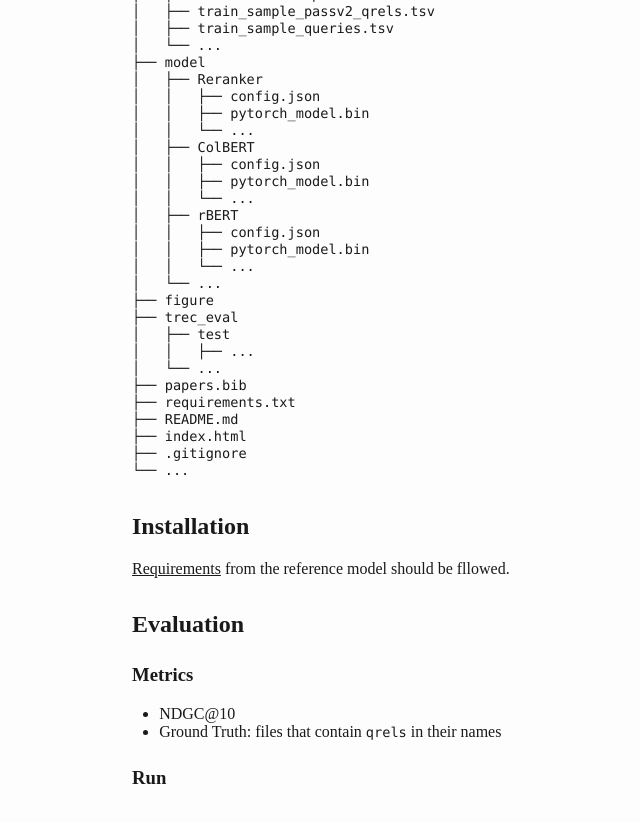
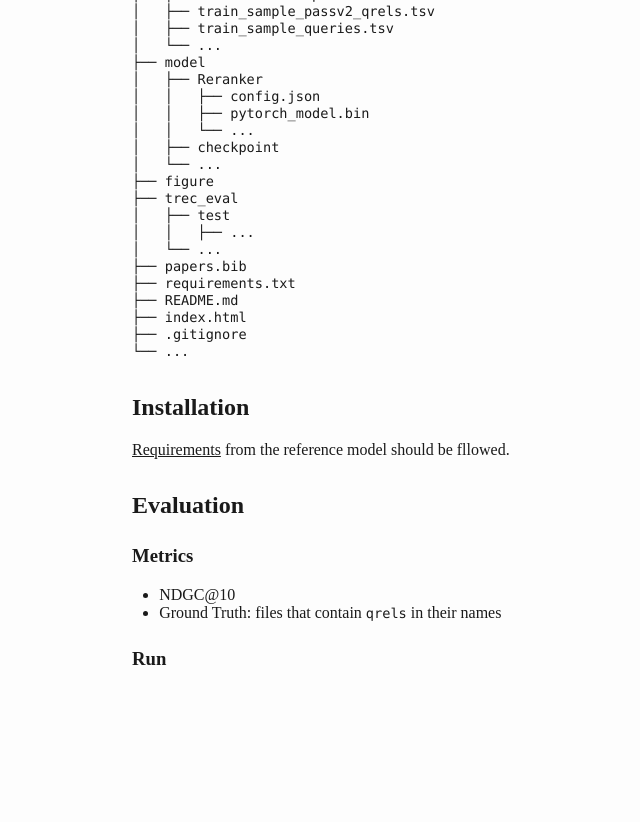
Before and after one commit to truman0102/UCASIR2023WI, a plain HTML site: page index.html in a window 1280 px wide. Shown: the part 2759-3581 px from the top of the page, without its empty margins (220-860 px from the left). After the commit the page ends 3498 px from the top, so only its background shows below. Drawn offline with nearby package versions, Linux system fonts and the light colour scheme.

Commit message:
update index

```diff
--- a/index.html
+++ b/index.html
@@ -392,26 +392,19 @@ class="sourceCode bash"><code class="sourceCode bash"><span id="cb4-1"><a href="
 <span id="cb4-21"><a href="#cb4-21" aria-hidden="true" tabindex="-1"></a><span class="ex">│  </span> │   ├── config.json</span>
 <span id="cb4-22"><a href="#cb4-22" aria-hidden="true" tabindex="-1"></a><span class="ex">│  </span> │   ├── pytorch_model.bin</span>
 <span id="cb4-23"><a href="#cb4-23" aria-hidden="true" tabindex="-1"></a><span class="ex">│  </span> │   └── ...</span>
-<span id="cb4-24"><a href="#cb4-24" aria-hidden="true" tabindex="-1"></a><span class="ex">│  </span> ├── ColBERT</span>
-<span id="cb4-25"><a href="#cb4-25" aria-hidden="true" tabindex="-1"></a><span class="ex">│  </span> │   ├── config.json</span>
-<span id="cb4-26"><a href="#cb4-26" aria-hidden="true" tabindex="-1"></a><span class="ex">│  </span> │   ├── pytorch_model.bin</span>
-<span id="cb4-27"><a href="#cb4-27" aria-hidden="true" tabindex="-1"></a><span class="ex">│  </span> │   └── ...</span>
-<span id="cb4-28"><a href="#cb4-28" aria-hidden="true" tabindex="-1"></a><span class="ex">│  </span> ├── rBERT</span>
-<span id="cb4-29"><a href="#cb4-29" aria-hidden="true" tabindex="-1"></a><span class="ex">│  </span> │   ├── config.json</span>
-<span id="cb4-30"><a href="#cb4-30" aria-hidden="true" tabindex="-1"></a><span class="ex">│  </span> │   ├── pytorch_model.bin</span>
-<span id="cb4-31"><a href="#cb4-31" aria-hidden="true" tabindex="-1"></a><span class="ex">│  </span> │   └── ...</span>
-<span id="cb4-32"><a href="#cb4-32" aria-hidden="true" tabindex="-1"></a><span class="ex">│  </span> └── ...</span>
-<span id="cb4-33"><a href="#cb4-33" aria-hidden="true" tabindex="-1"></a><span class="ex">├──</span> figure</span>
-<span id="cb4-34"><a href="#cb4-34" aria-hidden="true" tabindex="-1"></a><span class="ex">├──</span> trec_eval</span>
-<span id="cb4-35"><a href="#cb4-35" aria-hidden="true" tabindex="-1"></a><span class="ex">│  </span> ├── test</span>
-<span id="cb4-36"><a href="#cb4-36" aria-hidden="true" tabindex="-1"></a><span class="ex">│  </span> │   ├── ...</span>
-<span id="cb4-37"><a href="#cb4-37" aria-hidden="true" tabindex="-1"></a><span class="ex">│  </span> └── ...</span>
-<span id="cb4-38"><a href="#cb4-38" aria-hidden="true" tabindex="-1"></a><span class="ex">├──</span> papers.bib</span>
-<span id="cb4-39"><a href="#cb4-39" aria-hidden="true" tabindex="-1"></a><span class="ex">├──</span> requirements.txt</span>
-<span id="cb4-40"><a href="#cb4-40" aria-hidden="true" tabindex="-1"></a><span class="ex">├──</span> README.md</span>
-<span id="cb4-41"><a href="#cb4-41" aria-hidden="true" tabindex="-1"></a><span class="ex">├──</span> index.html</span>
-<span id="cb4-42"><a href="#cb4-42" aria-hidden="true" tabindex="-1"></a><span class="ex">├──</span> .gitignore</span>
-<span id="cb4-43"><a href="#cb4-43" aria-hidden="true" tabindex="-1"></a><span class="ex">└──</span> ...</span></code></pre></div>
+<span id="cb4-24"><a href="#cb4-24" aria-hidden="true" tabindex="-1"></a><span class="ex">│  </span> ├── checkpoint</span>
+<span id="cb4-25"><a href="#cb4-25" aria-hidden="true" tabindex="-1"></a><span class="ex">│  </span> └── ...</span>
+<span id="cb4-26"><a href="#cb4-26" aria-hidden="true" tabindex="-1"></a><span class="ex">├──</span> figure</span>
+<span id="cb4-27"><a href="#cb4-27" aria-hidden="true" tabindex="-1"></a><span class="ex">├──</span> trec_eval</span>
+<span id="cb4-28"><a href="#cb4-28" aria-hidden="true" tabindex="-1"></a><span class="ex">│  </span> ├── test</span>
+<span id="cb4-29"><a href="#cb4-29" aria-hidden="true" tabindex="-1"></a><span class="ex">│  </span> │   ├── ...</span>
+<span id="cb4-30"><a href="#cb4-30" aria-hidden="true" tabindex="-1"></a><span class="ex">│  </span> └── ...</span>
+<span id="cb4-31"><a href="#cb4-31" aria-hidden="true" tabindex="-1"></a><span class="ex">├──</span> papers.bib</span>
+<span id="cb4-32"><a href="#cb4-32" aria-hidden="true" tabindex="-1"></a><span class="ex">├──</span> requirements.txt</span>
+<span id="cb4-33"><a href="#cb4-33" aria-hidden="true" tabindex="-1"></a><span class="ex">├──</span> README.md</span>
+<span id="cb4-34"><a href="#cb4-34" aria-hidden="true" tabindex="-1"></a><span class="ex">├──</span> index.html</span>
+<span id="cb4-35"><a href="#cb4-35" aria-hidden="true" tabindex="-1"></a><span class="ex">├──</span> .gitignore</span>
+<span id="cb4-36"><a href="#cb4-36" aria-hidden="true" tabindex="-1"></a><span class="ex">└──</span> ...</span></code></pre></div>
 <h2 id="installation">Installation</h2>
 <p><a
 href="https://github.com/luyug/Reranker#installation-and-dependencies">Requirements</a>
```
Also changed, not shown: 1 other file.
